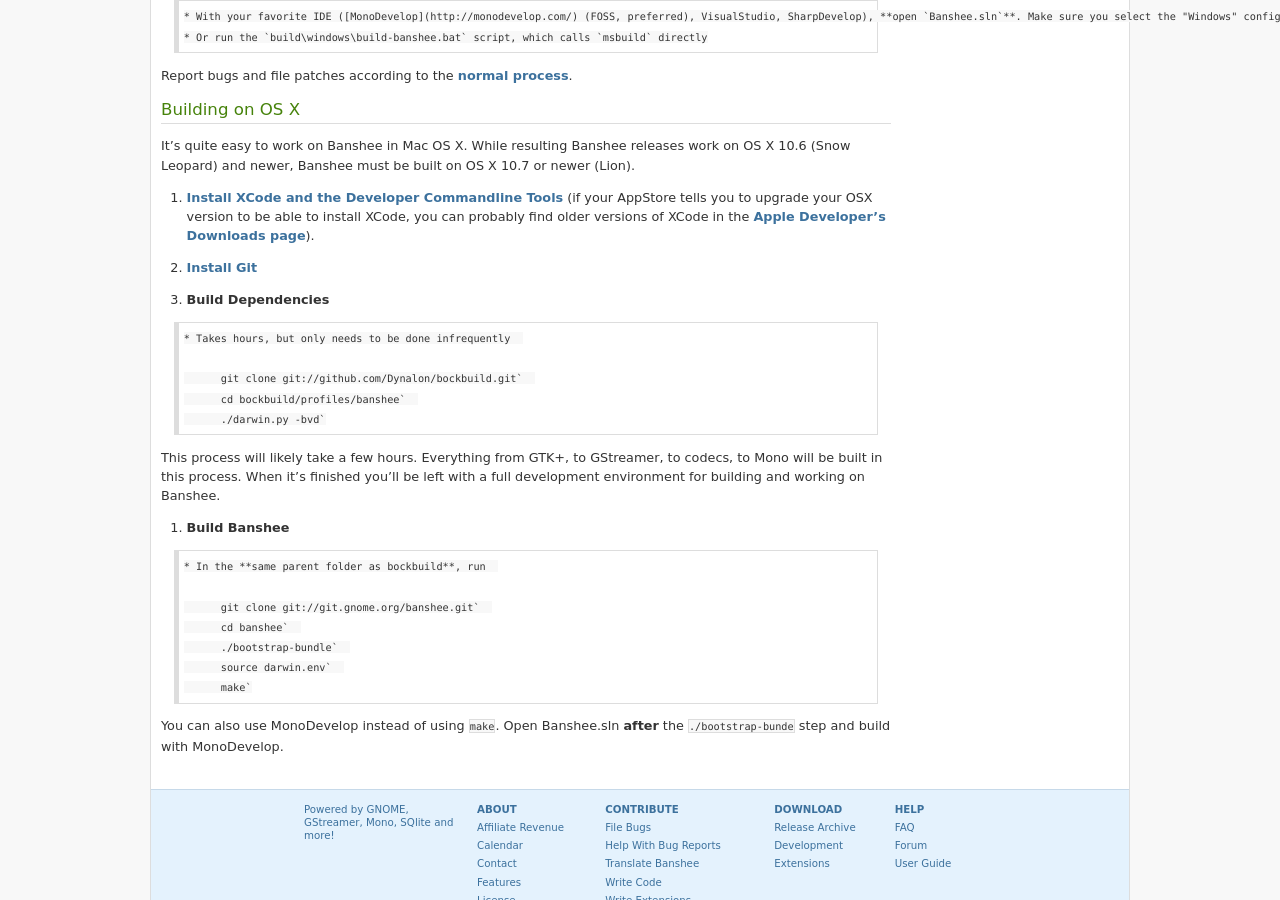
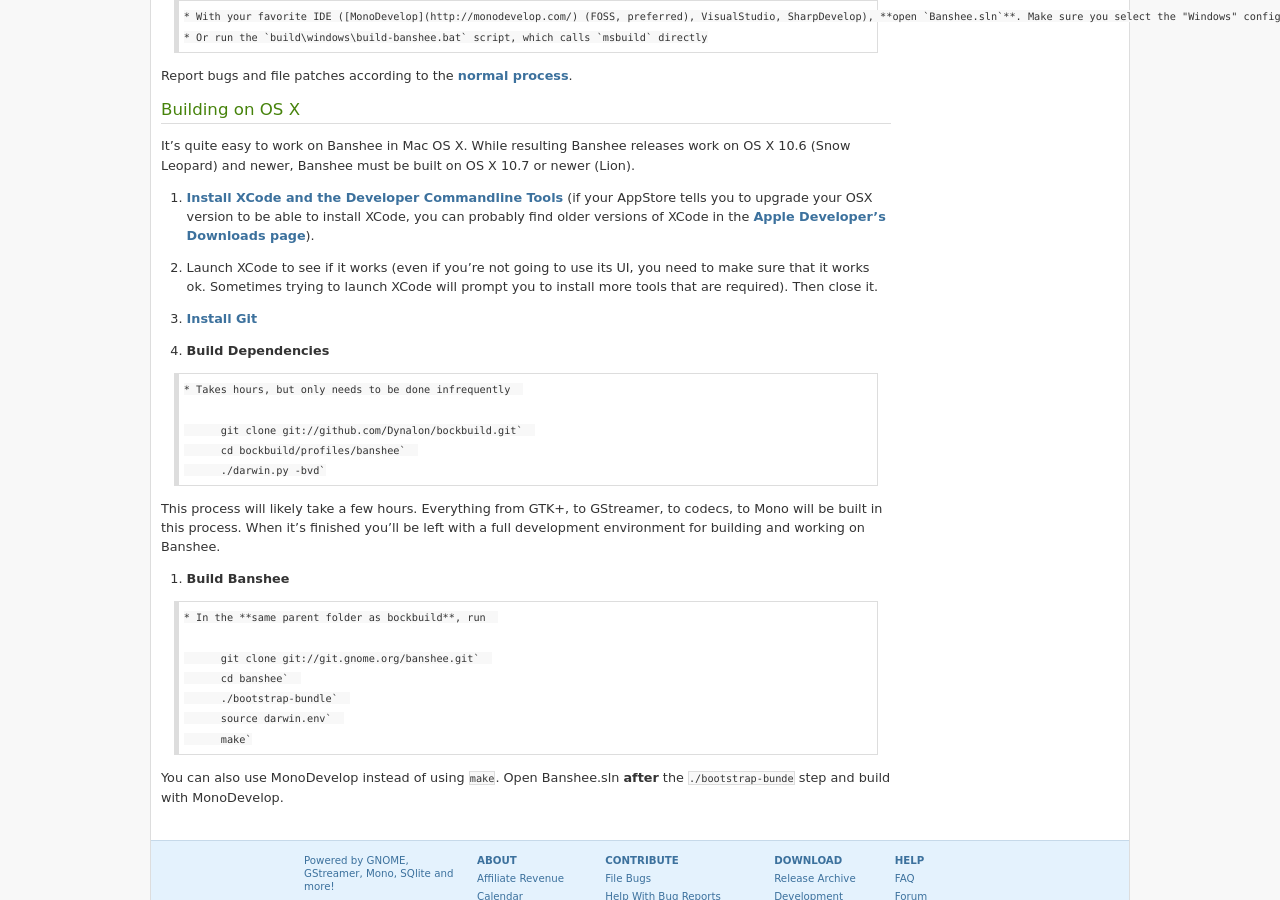
Before and after one commit to BansheeMediaPlayer/BansheeMediaPlayer.github.io, a Jekyll site: the page built from download/development/index.markdown, in a window 1280 px wide and 900 px high, scrolled down 1906 px. Built offline with Jekyll 4.4.1, drawn with Linux system fonts in a browser that asks for light colours; some web fonts are replaced; Markdown is read by kramdown in place of the engine named in the settings; comment, search, counter and statistics services are not loaded.

Commit message:
development: advice to launch XCode after installing it (bgo#750551)
It can happen that after installing XCode, not all of the
development tools that are needed were completely installed.
After trying to launch it, it can happen that the program will
prompt you to install more tools, which can fix other problems
down the line, like the error mentioned in bug 750551.

```diff
--- a/download/development/index.markdown
+++ b/download/development/index.markdown
@@ -106,9 +106,11 @@
 
   1. **[Install XCode and the Developer Commandline Tools](http://developer.apple.com/devcenter/mac/)** (if your AppStore tells you to upgrade your OSX version to be able to install XCode, you can probably find older versions of XCode in the **[Apple Developer's Downloads page](https://developer.apple.com/downloads/)**).
 
-  2. **[Install Git](http://help.github.com/articles/set-up-git#platform-mac)**
+  2. Launch XCode to see if it works (even if you're not going to use its UI, you need to make sure that it works ok. Sometimes trying to launch XCode will prompt you to install more tools that are required). Then close it.
 
-  3. **Build Dependencies**
+  3. **[Install Git](http://help.github.com/articles/set-up-git#platform-mac)**
+
+  4. **Build Dependencies**
 
     * Takes hours, but only needs to be done infrequently
 
```
Also changed, not shown: other parts of download/development/index.markdown (+1 -1 lines).
